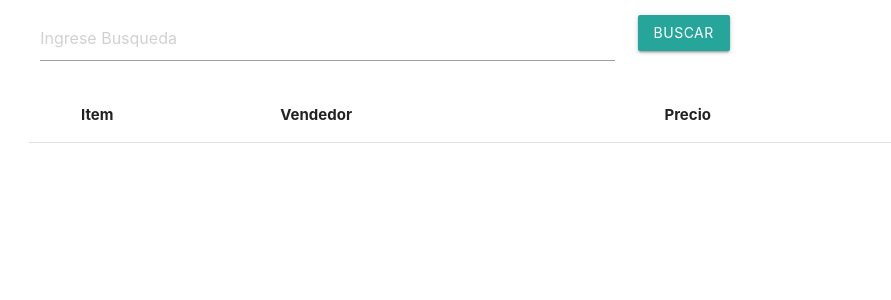
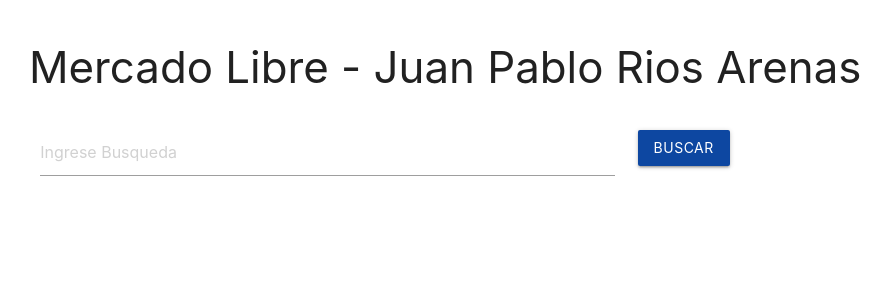
Before and after one commit to pcu4troblo/marketTUA, an Angular app: page / in a window 1280 px wide. Shown: the top 300 px of the page, without its empty margins (163-1054 px from the left). Built offline with nearby package versions, Linux system fonts and the light colour scheme.

Commit message:
commit final

```diff
--- a/src/app/buscar-items/buscar-items.component.css
+++ b/src/app/buscar-items/buscar-items.component.css
@@ -0,0 +1,3 @@
+.card-title{
+    font-weight: bold;
+}
--- a/src/app/buscar-items/buscar-items.component.html
+++ b/src/app/buscar-items/buscar-items.component.html
@@ -1,4 +1,8 @@
 <div class="container section">
+
+  <div class="row">
+    <h3>Mercado Libre - Juan Pablo Rios Arenas</h3>
+  </div>
 
     <div class="row">
         <form #filtro="ngForm">
@@ -7,11 +11,11 @@
 
         </div>
         <div class="col s3">
-                <a class="waves-effect waves-light btn" (click)="mostrar()">Buscar</a>
+                <a class="waves-effect blue darken-4 btn" (click)="mostrar()">Buscar</a>
         </div>
         </form>
     </div>
-    <div>
+    <!--<div>
            <table>
                     <thead>
                       <tr>
@@ -33,4 +37,17 @@
                     </tbody>
           </table>
     </div>
-</div>
+</div>-->
+<div class="row" >
+
+  <div class="col s4"  *ngFor="let item of items">
+      <div class="card small">
+          <div class="card-content">
+             <span class="card-title">{{item.itemName}}</span>
+             <img src="{{item.itemImg}}" alt=""><br>
+             <span class="blue-text text-darken-2">${{item.itemCost}}</span><br>
+             {{item.sellerName}}
+          </div>
+      </div>
+  </div>
+  </div>
```
